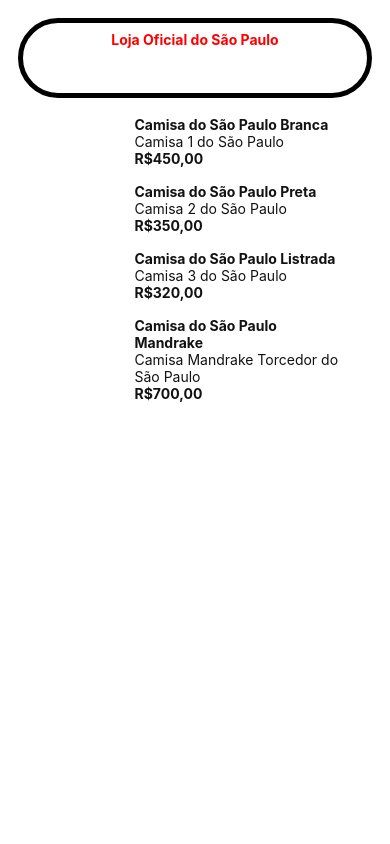
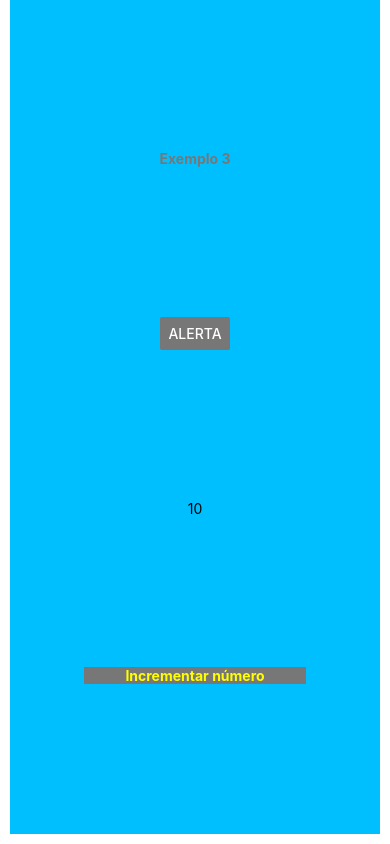
Before and after one commit to thiagomtl/aula-introducao-expo, a React Native app: screen / in a window 390 px wide. Built offline with nearby package versions, Linux system fonts and the light colour scheme; what react-native-responsive-fontsize would draw is missing.

Commit message:
Aula 08/09

```diff
--- a/App.js
+++ b/App.js
@@ -7,12 +7,14 @@
 
 // import Exemplo02 from './src/exemplos/ex02';
 
-import AtividadeCamisa from './src/Atividades/AtividadeCamisa'
+// import AtividadeCamisa from './src/Atividades/AtividadeCamisa'
+
+import Exemplo03 from './src/exemplos/ex03';
 
 export default function App() {
   return (
     <View style={styles.container}>
-      <AtividadeCamisa/>
+      <Exemplo03/>
       <StatusBar style="auto" />
     </View>
   );
--- /dev/null
+++ b/src/exemplos/ex03/index.js
@@ -0,0 +1,36 @@
+import { useState} from 'react';
+
+import { View, Text, Button, TouchableOpacity } from 'react-native';
+
+import styles from './styles';
+
+export default function Exemplo03() {
+
+    const [numero, setNumero] = useState(10);
+
+    function handleIncrementar() {
+        setNumero(numero + 1);
+       // console.log(numero);
+    }
+
+    return (
+        <View style={styles.container}>
+            <Text style={styles.titulo}>Exemplo 3</Text>
+            <Button
+                onPress={() => { alert('Alguém tocou no botão!') }}
+                title='Alerta'
+                color='#777'
+                accessibilityLabel='Botão de alerta'
+            />
+
+            <Text style={styles.txt}>{numero}</Text>
+
+            <TouchableOpacity
+                style={styles.botao}
+                onPress={() => handleIncrementar()}
+            >
+                <Text style={styles.txtBotao}>Incrementar número</Text>
+            </TouchableOpacity>
+        </View>
+    );
+}
--- /dev/null
+++ b/src/exemplos/ex03/styles.js
@@ -0,0 +1,35 @@
+import { StyleSheet } from "react-native";
+import { RFPercentage, RFValue } from "react-native-responsive-fontsize";
+
+const styles = StyleSheet.create(
+    {
+        container: {
+            flex:1,
+            backgroundColor: 'deepskyblue',
+            alignItems:'center',
+            justifyContent:'space-evenly',
+        },
+        titulo: {
+            fontSize:RFPercentage(5),
+            fontWeight: 'bold',
+            color:'#777',
+        },
+        txt:{
+            fontSize: RFPercentage(2.5),
+        },
+        botao:{
+            backgroundColor: '#777',
+            width: '60%',
+            borderRadius: RFPercentage(1),
+            padding: RFPercentage(1),
+            alignItems: 'center',
+        },
+        txtBotao:{
+            color: '#ff0',
+            fontSize: RFPercentage(2),
+            fontWeight: 'bold',
+        }
+    }
+);
+
+export default styles;
```
